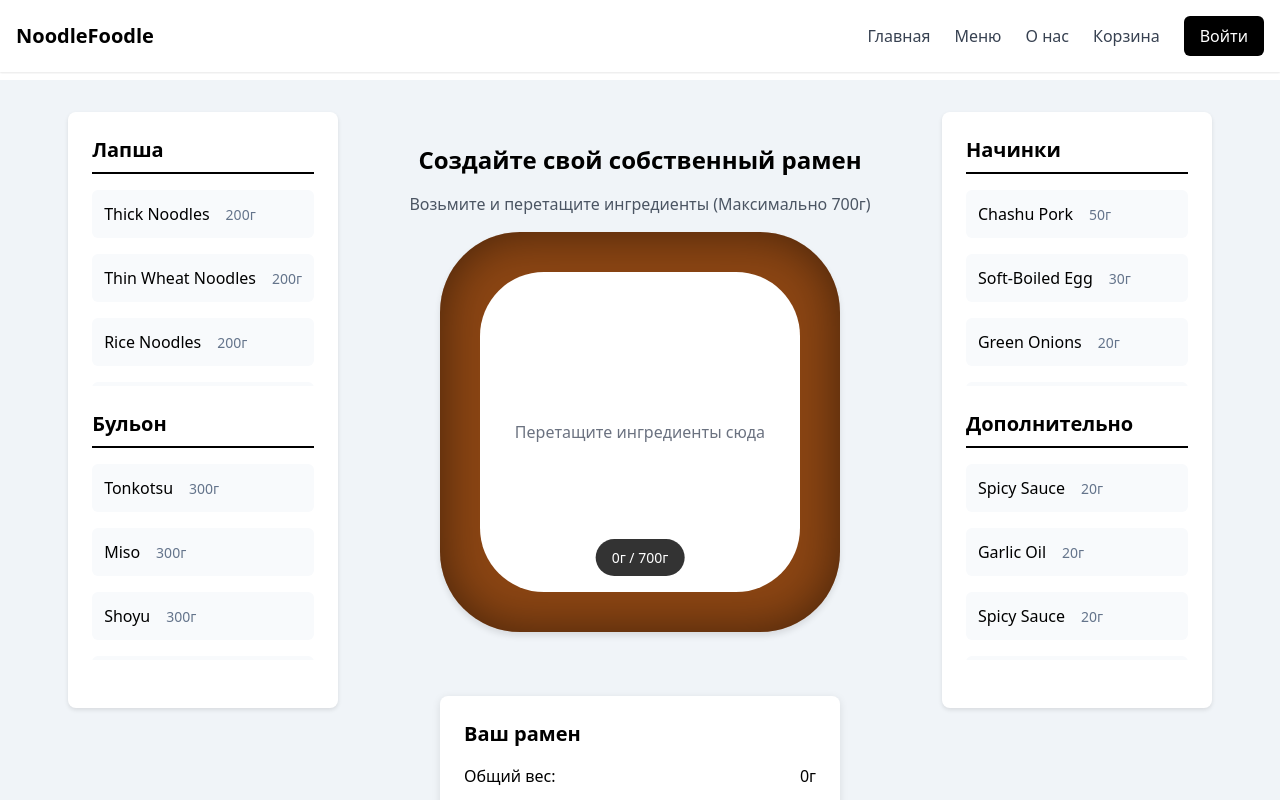
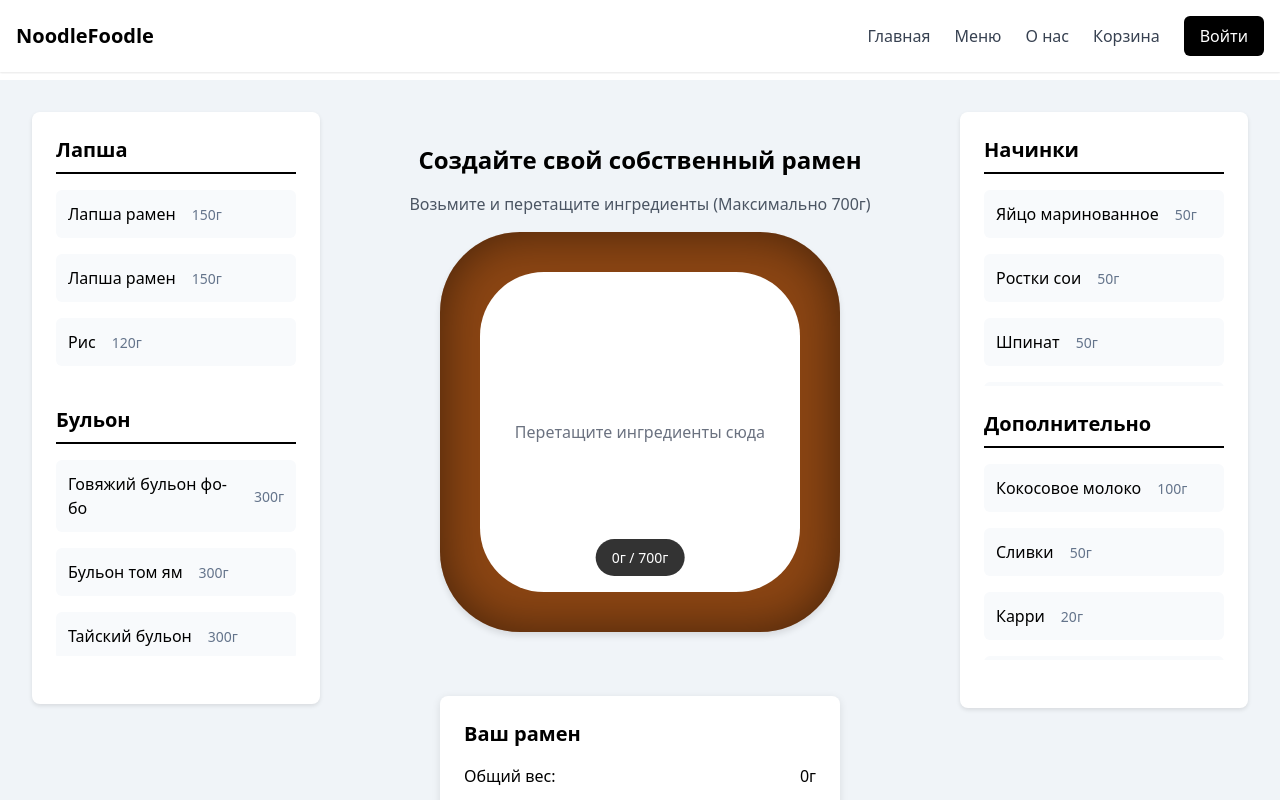
Before and after one commit to proffsenya/NoodleFoodle, a React (Vite) app: page /customproduct in a window 1280 px wide. Shown: the top 800 px of the page. Built offline with nearby package versions, Linux system fonts and the light colour scheme.

Commit message:
add product details photo/buy and fix data.js

```diff
--- a/data/data.js
+++ b/data/data.js
@@ -33,9 +33,9 @@ export const dishes =
     price: "670₽",
     image:
       "../img/vietnam.jpg",
-    description: "Насыщенный куриный бульон с добавлением вьетнамского соуса на основе соевого соуса. Рамен вьетнамский - это рамен, ставший популярным благодаря легкому и яркому сочетанию топпингов",
+    description: "Насыщенный куриный бульон с добавлением вьетнамского соуса на основе соевого соуса.",
     weight: "600g",
-    ingredients: ["лапша рамен", "яйцо маринованное", "водоросли нори", "лук зеленый", "ростки сои", "шпинат", "красный лук", "кинза", "говяжий бульон фо-бо", "шиитаке"]
+    ingredients: ["Лапша рамен", "Яйцо маринованное", "Водоросли нори", "Лук зеленый", "Ростки сои", "Шпинат", "Красный лук", "Кинза", "Говяжий бульон фо-бо", "Шиитаке"]
   },
   {
     id: 3,
@@ -45,7 +45,7 @@ export const dishes =
       "../img/cheese.jpg",
     description: "Один из видов японских раменов, ставший популярным благодаря сырному вкусу в сочетании классического куриного бульона с добавлением японского соуса сёю",
     weight: "490g",
-    ingredients: ["лапша рамен", "яйцо маринованное", "лук зеленый", "водоросли нори", "сыр", "ростки сои", "шпинат", "кукуруза", "шиитаке"]
+    ingredients: ["Лапша рамен", "Яйцо маринованное", "Лук зеленый", "Водоросли нори", "Сыр", "Ростки сои", "Шпинат", "Кукуруза", "Шиитаке"]
   },
   {
     id: 4,
@@ -55,7 +55,7 @@ export const dishes =
       "../img/laksa.jpg",
     description: "Острый Суп с кокосовым молоком и сливками с добавлением карри",
     weight: "500g",
-    ingredients: ["кокосовое молоко", "сливки", "лапша", "карри", "бульон том ям", "креветки", "зелень", "проростки бобов"]
+    ingredients: ["Кокосовое молоко", "Сливки", "Лапша", "Карри", "Бульон том ям", "Креветки", "Зелень", "Проростки бобов"]
   },
   {
     id: 5,
@@ -65,7 +65,7 @@ export const dishes =
       "../img/royal.jpg",
     description: "это роскошный тайский суп с королевскими морепродуктами, включая креветки, лосось и мидии, приготовленный на основе креветочного бульона и ароматных специй, таких как имбирь, красный лук и перец чилиx",
     weight: "500g",
-    ingredients: ["Креветки", "грибы вешенки", "кальмар", "мидии голубые", "рис", "лайм", "кинза", "чили перец"]
+    ingredients: ["Креветки", "Грибы вешенки", "Кальмар", "Мидии голубые", "Рис", "Лайм", "Кинза", "Чили перец"]
   },
   {
     id: 6,
@@ -75,7 +75,7 @@ export const dishes =
       "../img/classic.jpg",
     description: "Это самый популярный вариант среди туристов. Острота чили смягчается сладковато-сливочным кокосом, позволяя другим вкусам лучше раскрыться.",
     weight: "450g",
-    ingredients: ["Тайский бульон", "вешенки", "креветки", "кальмар", "лайм", "кинза", "чили", "рис", "кунжут", "мидии"]
+    ingredients: ["Тайский бульон", "Вешенки", "Креветки", "Кальмар", "Лайм", "Кинза", "Чили", "Рис", "Кунжут", "Мидии"]
   }
 ]
 
@@ -88,7 +88,7 @@ export const populardishes = [
       "../img/vietnam.jpg",
     description: "Насыщенный куриный бульон с добавлением вьетнамского соуса на основе соевого соуса. Рамен вьетнамский - это рамен, ставший популярным благодаря легкому и яркому сочетанию топпингов",
     weight: "600g",
-    ingredients: ["лапша рамен", "яйцо маринованное", "водоросли нори", "лук зеленый", "ростки сои", "шпинат", "красный лук", "кинза", "говяжий бульон фо-бо", "шиитаке"]
+    ingredients: ["Лапша рамен", "Яйцо маринованное", "Водоросли нори", "Лук зеленый", "Ростки сои", "Шпинат", "Красный лук", "Кинза", "Говяжий бульон фо-бо", "Шиитаке"]
   },
   {
     id: 3,
@@ -98,7 +98,7 @@ export const populardishes = [
       "../img/cheese.jpg",
     description: "Один из видов японских раменов, ставший популярным благодаря сырному вкусу в сочетании классического куриного бульона с добавлением японского соуса сёю",
     weight: "490g",
-    ingredients: ["лапша рамен", "яйцо маринованное", "лук зеленый", "водоросли нори", "сыр", "ростки сои", "шпинат", "кукуруза", "шиитаке"]
+    ingredients: ["Лапша рамен", "Яйцо маринованное", "Лук зеленый", "Водоросли нори", "Сыр", "Ростки сои", "Шпинат", "Кукуруза", "Шиитаке"]
   },
   {
     id: 4,
@@ -108,35 +108,43 @@ export const populardishes = [
       "../img/laksa.jpg",
     description: "Острый Суп с кокосовым молоком и сливками с добавлением карри",
     weight: "500g",
-    ingredients: ["кокосовое молоко", "сливки", "лапша", "карри", "бульон том ям", "креветки", "зелень", "проростки бобов"]
+    ingredients: ["Кокосовое молоко", "Сливки", "Лапша", "Карри", "Бульон том ям", "Креветки", "Зелень", "Проростки бобов"]
   },
 ]
 
 export const ingredientsData = [
-  { name: "Thick Noodles", type: "noodles", price: 3.99, weight: 200 },
-  { name: "Thin Wheat Noodles", type: "noodles", price: 3.99, weight: 200 },
-  { name: "Rice Noodles", type: "noodles", price: 3.99, weight: 200 },
-  { name: "Tonkotsu", type: "broth", price: 4.99, weight: 300 },
-  { name: "Miso", type: "broth", price: 4.99, weight: 300 },
-  { name: "Shoyu", type: "broth", price: 4.99, weight: 300 },
-  { name: "Chashu Pork", type: "topping", price: 3.99, weight: 50 },
-  { name: "Soft-Boiled Egg", type: "topping", price: 1.99, weight: 30 },
-  { name: "Green Onions", type: "topping", price: 0.99, weight: 20 },
-  { name: "Bamboo Shoots", type: "topping", price: 1.99, weight: 40 },
-  { name: "Nori", type: "topping", price: 0.99, weight: 10 },
-  { name: "Spicy Sauce", type: "extra", price: 0.99, weight: 20 },
-  { name: "Garlic Oil", type: "extra", price: 0.99, weight: 20 },
-  { name: "Thick Noodles", type: "noodles", price: 3.99, weight: 200 },
-  { name: "Thin Wheat Noodles", type: "noodles", price: 3.99, weight: 200 },
-  { name: "Rice Noodles", type: "noodles", price: 3.99, weight: 200 },
-  { name: "Tonkotsu", type: "broth", price: 4.99, weight: 300 },
-  { name: "Miso", type: "broth", price: 4.99, weight: 300 },
-  { name: "Shoyu", type: "broth", price: 4.99, weight: 300 },
-  { name: "Chashu Pork", type: "topping", price: 3.99, weight: 50 },
-  { name: "Soft-Boiled Egg", type: "topping", price: 1.99, weight: 30 },
-  { name: "Green Onions", type: "topping", price: 0.99, weight: 20 },
-  { name: "Bamboo Shoots", type: "topping", price: 1.99, weight: 40 },
-  { name: "Nori", type: "topping", price: 0.99, weight: 10 },
-  { name: "Spicy Sauce", type: "extra", price: 0.99, weight: 20 },
-  { name: "Garlic Oil", type: "extra", price: 0.99, weight: 20 }
+  { name: "Лапша рамен", type: "noodles", price: 60, weight: 150, image: "../img/cheese.jpg" },
+  { name: "Лапша рамен", type: "noodles", price: 60, weight: 150, image: "../img/cheese.jpg" },
+  { name: "Рис", type: "noodles", price: 50, weight: 120, image: "../img/cheese.jpg" },
+  { name: "Говяжий бульон фо-бо", type: "broth", price: 90, weight: 300, image: "../img/cheese.jpg" },
+  { name: "Бульон том ям", type: "broth", price: 100, weight: 300, image: "../img/cheese.jpg" },
+  { name: "Тайский бульон", type: "broth", price: 110, weight: 300, image: "../img/cheese.jpg" },
+  { name: "Свинина", type: "broth", price: 120, weight: 100, image: "../img/cheese.jpg" },
+  { name: "Курица", type: "broth", price: 90, weight: 100, image: "../img/cheese.jpg" },
+  { name: "Говядина", type: "broth", price: 150, weight: 100, image: "../img/cheese.jpg" },
+  { name: "Креветки", type: "broth", price: 180, weight: 80, image: "../img/cheese.jpg" },
+  { name: "Кальмары", type: "broth", price: 140, weight: 80, image: "../img/cheese.jpg" },
+  { name: "Тофу", type: "broth", price: 70, weight: 100, image: "../img/cheese.jpg" },
+  { name: "Яйцо маринованное", type: "topping", price: 40, weight: 50, image: "../img/cheese.jpg" },
+  { name: "Ростки сои", type: "topping", price: 25, weight: 50, image: "../img/cheese.jpg" },
+  { name: "Шпинат", type: "topping", price: 30, weight: 50, image: "../img/cheese.jpg" },
+  { name: "Красный лук", type: "topping", price: 35, weight: 40, image: "../img/cheese.jpg" },
+  { name: "Кинза", type: "topping", price: 20, weight: 15, image: "../img/cheese.jpg" },
+  { name: "Лук зеленый", type: "topping", price: 20, weight: 30, image: "../img/cheese.jpg" },
+  { name: "Капуста", type: "topping", price: 30, weight: 50, image: "../img/cheese.jpg" },
+  { name: "Шампиньоны", type: "topping", price: 50, weight: 50, image: "../img/cheese.jpg" },
+  { name: "Кимчи", type: "topping", price: 60, weight: 50, image: "../img/cheese.jpg" },
+  { name: "Кукуруза", type: "topping", price: 40, weight: 50, image: "../img/cheese.jpg" },
+  { name: "Шиитаке", type: "topping", price: 60, weight: 50, image: "../img/cheese.jpg" },
+  { name: "Вешенки", type: "topping", price: 55, weight: 50, image: "../img/cheese.jpg" },
+  { name: "Кокосовое молоко", type: "extra", price: 80, weight: 100, image: "../img/cheese.jpg" },
+  { name: "Сливки", type: "extra", price: 50, weight: 50, image: "../img/cheese.jpg" },
+  { name: "Карри", type: "extra", price: 30, weight: 20, image: "../img/cheese.jpg" },
+  { name: "Лайм", type: "extra", price: 25, weight: 30, image: "../img/cheese.jpg" },
+  { name: "Чили перец", type: "extra", price: 20, weight: 10, image: "../img/cheese.jpg" },
+  { name: "Водоросли нори", type: "extra", price: 50, weight: 10, image: "../img/cheese.jpg" },
+  { name: "Кунжут", type: "extra", price: 15, weight: 5, image: "../img/cheese.jpg" },
+  { name: "Маринованный имбирь", type: "extra", price: 30, weight: 20, image: "../img/cheese.jpg" },
+  { name: "Чили масло", type: "extra", price: 25, weight: 10, image: "../img/cheese.jpg" },
+  { name: "Соус тэрияки", type: "extra", price: 35, weight: 15, image: "../img/cheese.jpg" },
 ];
--- a/pages/ProductDetails.jsx
+++ b/pages/ProductDetails.jsx
@@ -1,25 +1,38 @@
 import Header from "../components/Header";
 import Footer from "../components/Footer";
 import {dishes} from "../data/data";
+
+import { ingredientsData } from "../data/data";
 
 import {Link, useParams, useSearchParams} from "react-router-dom";
 
 export default function ProductDetails() {
     const {productid} = useParams();
-    console.log(productid)
-
     const product = dishes.find((item) => item.id === parseInt(productid, 10));
-
-    console.log(product.name);
 
     return (
         <>
         <Header />
-            <div className="h-[600px] relative">
-                <div className="absolute inset-0 flex flex-col items-center justify-center px-4 text-white bg-black bg-opacity-50">
-                    <p>{product.name}<br/> {product.price}<br/> {product.ingredients}<br/> {product.description}<br/> {product.weight}</p>
-                </div>
+        <section className="relative pt-10">
+          <div className="h-[600px] text-center flex flex-col items-center justify-center relative">
+            <img
+              src={product.image}
+              alt="Delicious Noodles"
+              className="relative w-[800px] h-[450px] brightness-50 rounded-3xl bg-black mx-auto"
+            />
+            <div className="absolute flex flex-col items-start text-left text-white bottom-20">
+              <h1 className="mb-2 text-4xl font-bold">{product.name}</h1>
+              <p className="max-w-[45rem] mb-8 text-start text-m ">
+              {product.description}
+              </p>
+              <button className="max-w-[45rem] px-3 py-2 mb-8 text-left text-black bg-white rounded-md text-m">
+              {product.price}
+              </button>
             </div>
+          </div>
+        </section>
+        {/* <IngredientsLayout MenuObj={product}/> */}
+
         <Footer />
         </>
     )
```
Also changed, not shown: 1 other file (tests, documents, lock files or other folders).
